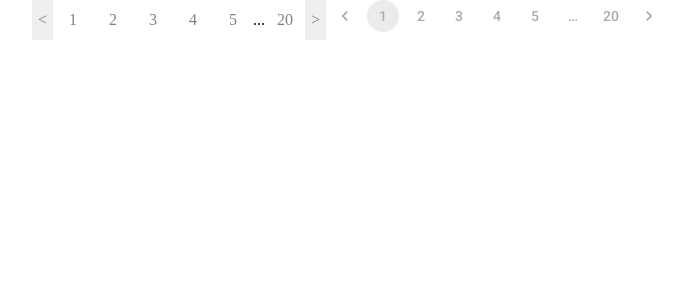
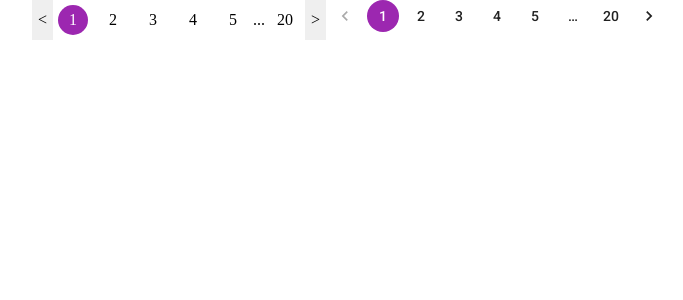
Before and after one commit to z123fg/antra-react, a React (Create React App) app: page / in a window 1280 px wide. Shown: the top 300 px of the page, without its empty margins (290-973 px from the left). Built offline with nearby package versions, Linux system fonts and the light colour scheme.

Commit message:
undid pointer change.

```diff
--- a/src/App.tsx
+++ b/src/App.tsx
@@ -10,8 +10,8 @@ function App() {
     <div className="App">
       {/* <MyButton>Submit</MyButton>
       <MyButton variant="outlined" color="secondary" size="small">submit</MyButton> */}
-      <MyPagination count={20} color="secondary" shape="circular" disabled />
-      <Pagination count={20} color="secondary" shape="circular" disabled />
+      <MyPagination count={20} color="secondary" shape="circular" />
+      <Pagination count={20} color="secondary" shape="circular" />
     </div>
   );
 }
--- a/src/components/Pagination/MyPagination.scss
+++ b/src/components/Pagination/MyPagination.scss
@@ -23,7 +23,7 @@
   padding: 5px;
   margin: 5px;
   border-radius: 5px;
-  cursor: default;
+  cursor: pointer;
 }
 
 .pagination.disabled .page-number {
```
